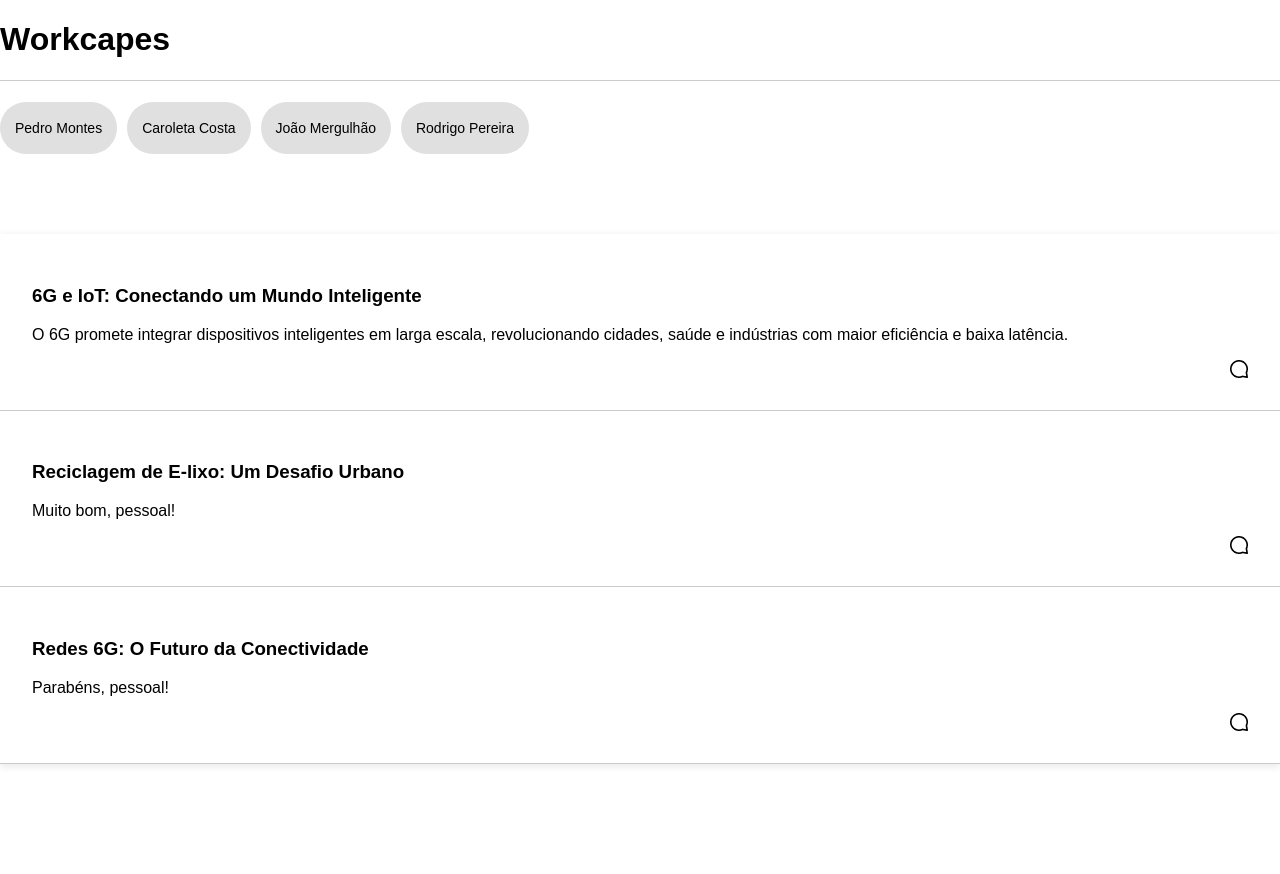
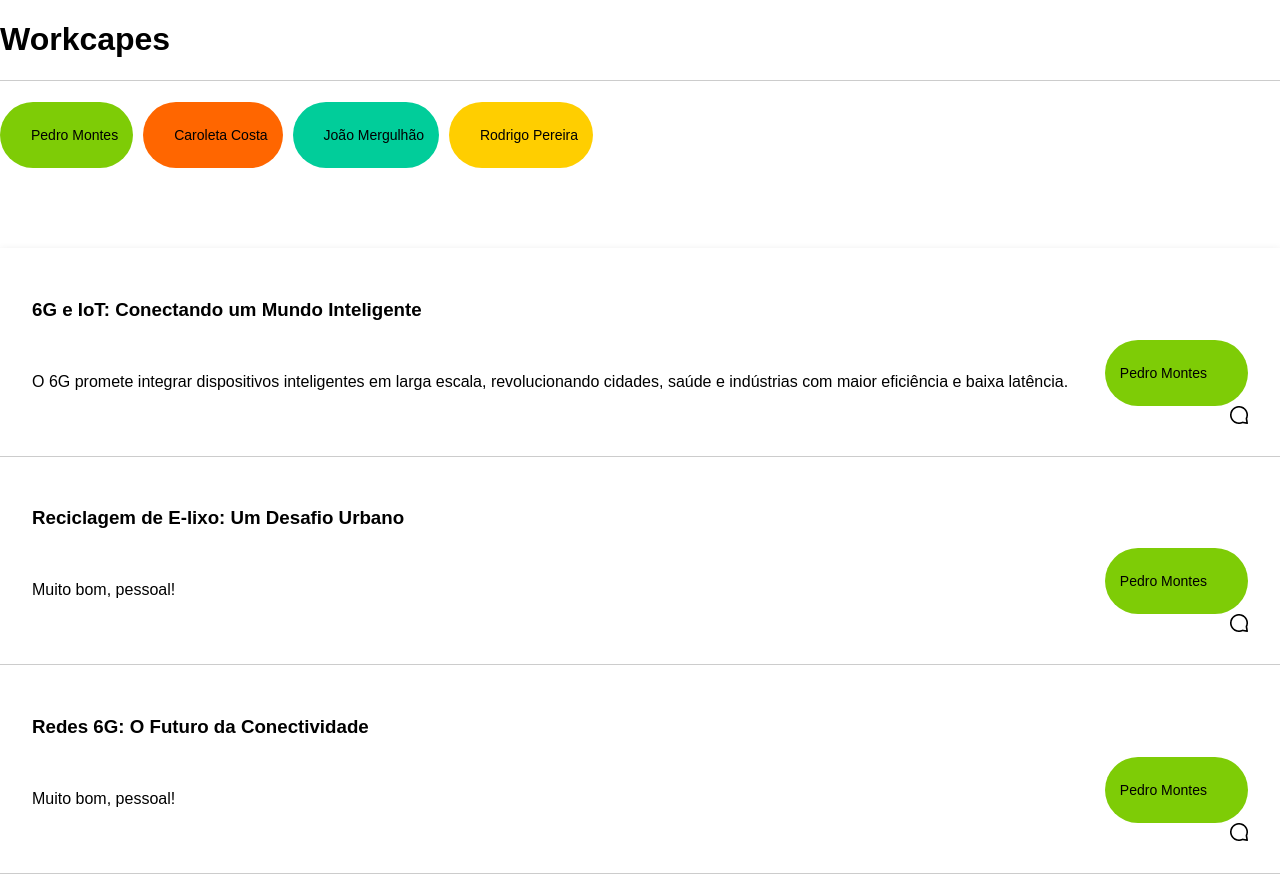
Before and after one commit to fernandesbarreto/capes-hacka, a React (Create React App) app in the folder capes/: page /researchgroup in a window 1280 px wide. Before the commit the page ends 800 px from the top, so only its background shows below. Built offline with nearby package versions, Linux system fonts and the light colour scheme; a web font is replaced by a local one.

Commit message:
add new comment

```diff
--- a/capes/package.json
+++ b/capes/package.json
@@ -3,6 +3,7 @@
   "version": "0.1.0",
   "private": true,
   "dependencies": {
+    "@govbr-ds/webcomponents": "^1.21.1",
     "@testing-library/jest-dom": "^5.17.0",
     "@testing-library/react": "^13.4.0",
     "@testing-library/user-event": "^13.5.0",
--- a/capes/src/components/ResearchGroup.js
+++ b/capes/src/components/ResearchGroup.js
@@ -7,36 +7,65 @@ const ResearchGroup = () => {
   const location = useLocation();
   const { title, description } = location.state || {};
 
+  const [newComment, setNewComment] = useState("");
+
   const [selectedWorkId, setSelectedWorkId] = useState(null);
 
+  const colors = ["#FFCE00", "#7ECC06", "#FF6600", "#01CD9A"];
+
   const persons = [
-    { id: 1, name: "Pedro Montes" },
-    { id: 2, name: "Caroleta Costa" },
-    { id: 3, name: "João Mergulhão" },
-    { id: 4, name: "Rodrigo Pereira" },
+    { id: 1, name: "Pedro Montes", image: "https://picsum.photos/id/823/400" },
+    { id: 2, name: "Caroleta Costa", image: "https://picsum.photos/id/823/400" },
+    { id: 3, name: "João Mergulhão", image: "https://picsum.photos/id/823/400" },
+    { id: 4, name: "Rodrigo Pereira", image: "https://picsum.photos/id/823/400" },
   ];
 
-  const works = [
+  const [works, setWorks] = useState([
     {
       id: 1,
       title: "6G e IoT: Conectando um Mundo Inteligente",
       mainComment:
-        "O 6G promete integrar dispositivos inteligentes em larga escala, revolucionando cidades, saúde e indústrias com maior eficiência e baixa latência.",
-      comments: [{person: persons[0], content: "Ótimo artigo"}, {person: persons[3], content:"Observações interessantes"}, {person: persons[1], content: "Muito pertinente para o escopo da pesquisa"}],
+      {person: persons[0], content: "O 6G promete integrar dispositivos inteligentes em larga escala, revolucionando cidades, saúde e indústrias com maior eficiência e baixa latência."},
+      comments: [
+        { person: persons[0], content: "Ótimo artigo" },
+        { person: persons[3], content: "Observações interessantes" },
+        { person: persons[1], content: "Muito pertinente para o escopo da pesquisa" },
+      ],
     },
     {
       id: 2,
       title: "Reciclagem de E-lixo: Um Desafio Urbano",
-      mainComment: "Muito bom, pessoal!",
-      comments: ["Importante reflexão sobre o impacto ambiental", "Gostei do enfoque nas soluções tecnológicas"],
+      mainComment: {person: persons[0], content: "Muito bom, pessoal!"},
+      comments: [
+        { person: persons[0], content: "Importante reflexão sobre o impacto ambiental" },
+        { person: persons[2], content: "Gostei do enfoque nas soluções tecnológicas" },
+      ],
     },
     {
       id: 3,
       title: "Redes 6G: O Futuro da Conectividade",
-      mainComment: "Parabéns, pessoal!",
-      comments: ["Análise abrangente do futuro da conectividade", "Perspectiva interessante sobre os desafios"],
+      mainComment:  {person: persons[0], content: "Muito bom, pessoal!"},
+      comments: [
+        { person: persons[1], content: "Análise abrangente do futuro da conectividade" },
+        { person: persons[2], content: "Perspectiva interessante sobre os desafios" },
+      ],
     },
-  ];
+  ]);
+
+
+  const addComment = (workId) => {
+    // Procura o trabalho correto e adiciona o comentário
+    console.log('Adicionando comentário', newComment);
+    const updatedWorks = works.map((work) => {
+      if (work.id === workId) {
+        const updatedComments = [...work.comments, { person: persons[0], content: newComment }]; // Aqui 'persons[0]' é apenas um exemplo. Você pode ajustar para o usuário correto.
+        return { ...work, comments: updatedComments };
+      }
+      return work;
+    });
+    setWorks(updatedWorks);
+    setNewComment(""); // Limpa o campo de input
+  };
 
   const handleCommentClick = (workId) => {
     setSelectedWorkId(selectedWorkId === workId ? null : workId);
@@ -53,7 +82,8 @@ const ResearchGroup = () => {
 
         <div className="tags-container">
           {persons.map((person) => (
-            <div key={person.id} className="tag">
+            <div key={person.id} className="tag" style={{ backgroundColor: colors[person.id % 4] }}>
+              <br-avatar image={person.image} ></br-avatar>
               <p>{person.name}</p>
             </div>
           ))}
@@ -64,7 +94,17 @@ const ResearchGroup = () => {
         {works.map((work) => (
           <div key={work.id} className="saved-work">
             <h3>{work.title}</h3>
-            <p>{work.mainComment}</p>
+
+            <div style={{ display: "flex", justifyContent: "space-between", alignItems: "center", width: "100%" }}>
+              <p style={{ marginRight: 'auto' }}>{work.mainComment.content}</p>
+
+
+                <div>
+
+                  <div key={work.mainComment.person.id} className="tag" style={{ backgroundColor: colors[work.mainComment.person.id % 4], display: 'flex', alignItems: 'center' }}>
+                    <p style={{ marginRight: '10px' }}>{work.mainComment.person.name}</p>
+                    <br-avatar image={work.mainComment.person.image}></br-avatar>
+                  </div>
 
                   <div className="buttons">
                     <img
@@ -74,16 +114,41 @@ const ResearchGroup = () => {
                       style={{ cursor: "pointer" }}
                     />
                   </div>
+                </div>
+            </div>
 
             {selectedWorkId === work.id && (
               <div className={`comments ${selectedWorkId === work.id ? "open" : ""}`}>
                 <h4>Comentários:</h4>
                 {work.comments.map((comment, index) => (
+
                   <div key={index} className="comment-container">
+                    <div className="namePhoto">
+                      <br-avatar image={comment.person.image} ></br-avatar>
                       <p className="comment-author"><strong>{comment.person.name}</strong></p>
+                    </div>
+
                     <p className="comment-content">{comment.content}</p>
                   </div>
+
                 ))}
+
+                <input
+                  label="Adicione um comentário"
+                  placeholder="Placeholder"
+                  density="large"
+                  value={newComment}
+                  onChange={(e) => setNewComment(e.target.value)} // Atualiza o estado com o valor digitado
+                  onBlur={() => console.log('Campo perdeu foco')} // Caso precise capturar o evento de foco
+                />
+
+                <br-button
+                  icon
+                  label="Comentar"
+                  type="primary"
+                  onClick={() => addComment(work.id)}
+                ></br-button>
+
               </div>
             )}
 
--- a/capes/src/components/Workcapes.js
+++ b/capes/src/components/Workcapes.js
@@ -1,5 +1,7 @@
 import React, { useState } from "react";
 import { useNavigate } from 'react-router-dom';
+
+import '@govbr-ds/webcomponents/dist/webcomponents.umd.min.js';
 
 const Workcapes = () => {
     const [cards, setCards] = useState([
--- a/capes/src/style/ResearchGroup.css
+++ b/capes/src/style/ResearchGroup.css
@@ -6,12 +6,13 @@
   }
 
   .tag {
-    background-color: #e0e0e0; /* Cor de fundo */
     border-radius: 50px; /* Bordas arredondadas */
     padding: 5px 15px; /* Espaçamento interno */
     display: flex;
     align-items: center;
-    height: 42px;
+    height: 56px;
+    gap: 16px;
+    max-width: 200px;
   }
 
   .tag p {
@@ -62,3 +63,10 @@
   max-height: 1000px; /* Define um valor grande o suficiente para acomodar todos os comentários */
   opacity: 1;
 }
+
+.namePhoto {
+  display: flex;
+  align-items: center;
+  gap: 16px;
+  padding-bottom: 20px;
+}
```
Also changed, not shown: 1 other file (tests, documents, lock files or other folders). Lines whose indentation alone changed are shown as unchanged.
